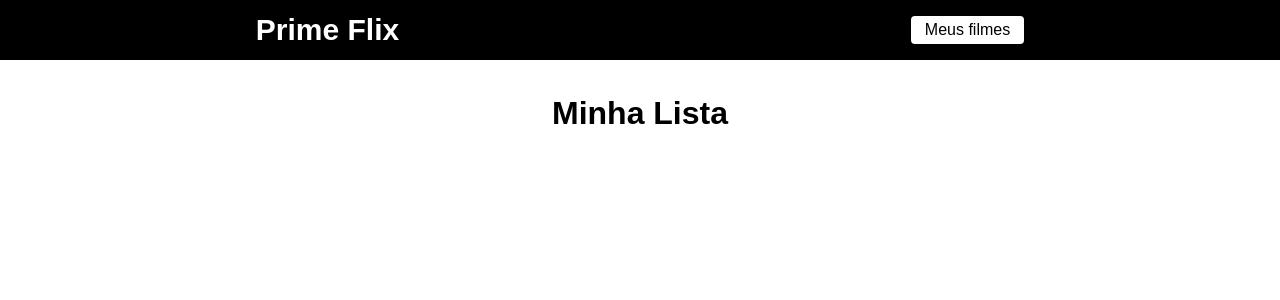
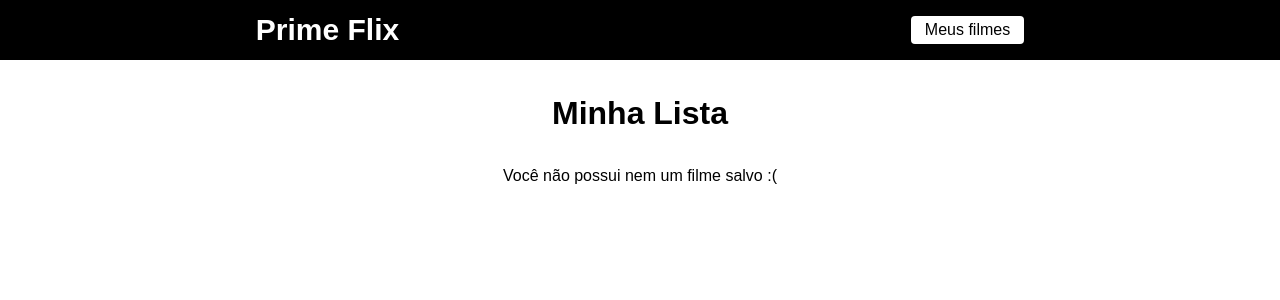
Before and after one commit to zezerinomattos/primeflix, a React (Create React App) app: page /favoritos in a window 1280 px wide. Shown: the top 300 px of the page. Built offline with nearby package versions, Linux system fonts and the light colour scheme; the HTML template or start-up script is replaced by a standard one.

Commit message:
Excluindo filmes da nossa lista de favoritos

```diff
--- a/src/pages/Favoritos/index.js
+++ b/src/pages/Favoritos/index.js
@@ -18,6 +18,15 @@ function Favoritos(){
 
     }
 
+    function excluirFilme(id){
+        let filtroFilmes = filmes.filter( (item) => {
+            return (item.id !== id)
+        })
+
+        setFilmes(filtroFilmes);
+        localStorage.setItem('@primeflix', JSON.stringify(filtroFilmes))
+    }
+
 
     useEffect(() => {
         loadFilmes();
@@ -34,6 +43,7 @@ function Favoritos(){
                 :
                     <div className='container'>
                     <h1>Minha Lista</h1>
+                    {filmes.length === 0 && <span>Você não possui nem um filme salvo :( </span>}
 
                         <ul className='lista-filmes'>
 
@@ -43,7 +53,7 @@ function Favoritos(){
                                         <span>{filme.title}</span>
                                         <div className='links'>
                                             <Link to={`/filme/${filme.id}`}>Ver detalhes</Link>
-                                            <button>Excluir</button>
+                                            <button onClick={() => excluirFilme(filme.id)}>Excluir</button>
                                         </div>
                                     </li>
                                 )
--- a/src/pages/Favoritos/style.css
+++ b/src/pages/Favoritos/style.css
@@ -14,6 +14,10 @@ div.loading{
 /*--------------------------------*/
 /*            FILMES              */
 /*--------------------------------*/
+
+div.container{
+    text-align: center;
+}
 
 div.container h1{
     text-align: center;
```
